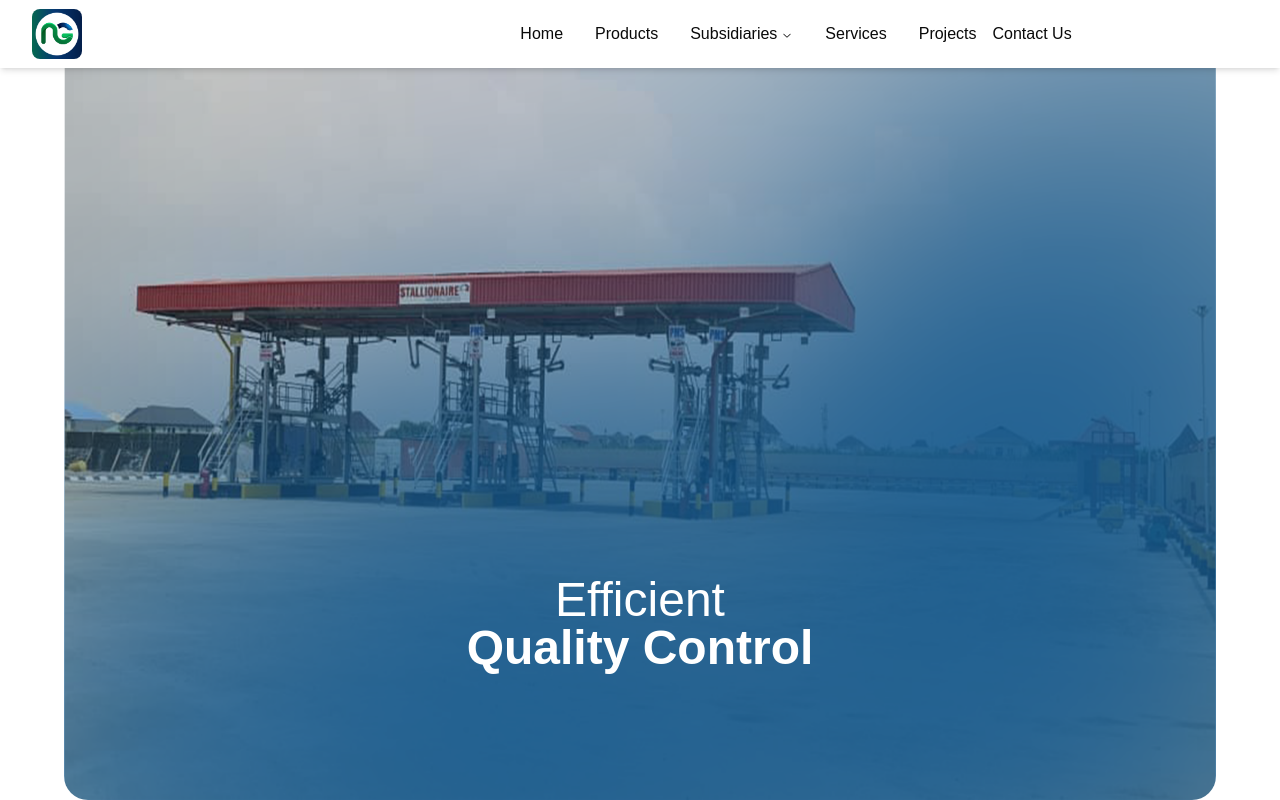
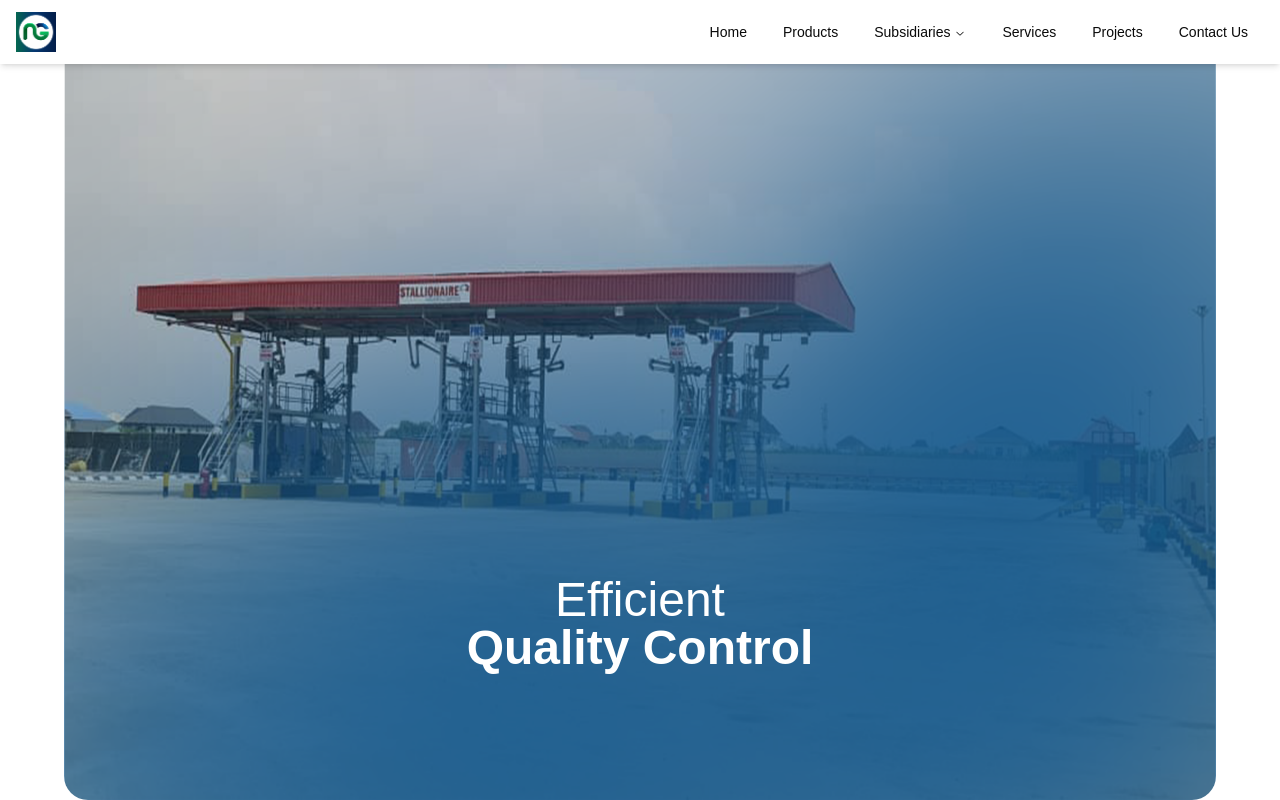
Before and after one commit to KnextKoder/niketolad, a Next.js app: page / in a window 1280 px wide. Built offline with nearby package versions, Linux system fonts and the light colour scheme.

Commit message:
UI edits to client, footer, navbar and image carousel components

```diff
--- a/components/custom/clients.tsx
+++ b/components/custom/clients.tsx
@@ -77,7 +77,7 @@ export function Clients() {
   return (
     <section className="py-16 pt-14 flex flex-col bg-gradient-to-l from-slate-50 to-niketolad/60">
       <div className="container mx-auto px-4 h-full">
-        <h2 className="mb-12 text-center text-3xl md:text-5xl font-bold my-3">Our Clients Trust Us</h2>
+        <h2 className="mb-12 text-center text-3xl md:text-5xl font-bold my-3 bg-white py-3">Our Clients Trust Us</h2>
         <div className="space-y-8 h-full">
           <Swiper {...swiperParams}>
             {clients.map((client, index) => (
@@ -111,7 +111,7 @@ export function Clients() {
       </div>
     {/* ================================================================================================================================================================= */}
       <div className="container mx-auto px-4 h-full mt-9">
-        <h2 className="mb-12 text-center text-3xl md:text-5xl font-bold my-3  ">Our Partners</h2>
+        <h2 className="mb-12 text-center text-3xl md:text-5xl font-bold my-3 bg-white py-3">Our Partners</h2>
         <div className="space-y-8 h-full">
           <Swiper {...swiperParams}>
             {partners1.map((client, index) => (
--- a/components/custom/footer.tsx
+++ b/components/custom/footer.tsx
@@ -95,7 +95,7 @@ const Footer = () => {
                 <div>
                   <h3 className="font-semibold text-lg mb-1">Email</h3>
                   <p className="opacity-80 text-sm">
-                    info@nikentoladgroup.com
+                    john.olatunde@nikentoladgroup.com
                   </p>
                 </div>
               </div>
--- a/components/navbar.tsx
+++ b/components/navbar.tsx
@@ -9,98 +9,58 @@ import {
   NavigationMenuLink,
   NavigationMenuList,
   NavigationMenuTrigger,
+  navigationMenuTriggerStyle, // Import trigger style
 } from "@/components/ui/navigation-menu"
 import Image from "next/image"
 import Placeholder from "@/public/Nikentolad Logos/Nikentolad group.png";
-
-// const components: { title: string; href: string; description: string }[] = [
-//   {
-//     title: "Farm Tanks",
-//     href: "/docs/primitives/alert-dialog",
-//     description:
-//       "Lorem ipsum dolor sit amet, consectetur adipiscing elit. Sed do eiusmod tempor incididunt ut labore et dolore magna aliqua.",
-//   },
-//   {
-//     title: "Farm Tankers",
-//     href: "/docs/primitives/hover-card",
-//     description:
-//       "Lorem ipsum dolor sit amet, consectetur adipiscing elit. Sed do eiusmod tempor incididunt ut labore et dolore magna aliqua.",
-//   },
-//   {
-//     title: "Aviation Fuel Handling",
-//     href: "/docs/primitives/progress",
-//     description:
-//       "Lorem ipsum dolor sit amet, consectetur adipiscing elit. Sed do eiusmod tempor incididunt ut labore et dolore magna aliqua.",
-//   },
-//   {
-//     title: "Pipeline Installation",
-//     href: "/docs/primitives/scroll-area",
-//     description: "Lorem ipsum dolor sit amet, consectetur adipiscing elit. Sed do eiusmod tempor incididunt ut labore et dolore magna aliqua.",
-//   },
-//   {
-//     title: "Building Construction",
-//     href: "/docs/primitives/tabs",
-//     description:
-//       "Lorem ipsum dolor sit amet, consectetur adipiscing elit. Sed do eiusmod tempor incididunt ut labore et dolore magna aliqua.",
-//   },
-//   {
-//     title: "Fuel Bowser Sales/Retrofit",
-//     href: "/docs/primitives/tooltip",
-//     description:
-//       "Lorem ipsum dolor sit amet, consectetur adipiscing elit. Sed do eiusmod tempor incididunt ut labore et dolore magna aliqua.",
-//   },
-// ]
+import { Menu, X } from 'lucide-react'; // Import icons for mobile menu
 
 export function NavBar() {
   const [isOpen, setIsOpen] = React.useState(false);
 
   return (
-    <div className="fixed top-0 left-0 right-0 z-50 flex flex-col md:flex-row items-center justify-center md:justify-normal lg:justify-normal p-4 bg-white shadow-md">
-      <div className="md:w-1/4 flex items-center justify-between w-full">
-        <div className="flex items-center justify-between w-full md:w-auto">
-          <div className="group inline-flex h-9 w-max items-center justify-center rounded-md bg-background px-4 py-2 text-sm font-medium transition-colors hover:bg-accent hover:text-accent-foreground focus:bg-accent focus:text-accent-foreground focus:outline-none disabled:pointer-events-none disabled:opacity-50 data-[active]:bg-accent/50 data-[state=open]:bg-accent/50">
+    <nav className="fixed top-0 left-0 right-0 z-50 bg-white shadow-md w-full">
+      <div className="container mx-auto px-4 flex items-center justify-between h-16">
+        {/* Logo */}
+        <div className="flex-shrink-0">
+          <Link href="/" passHref className="flex items-center gap-2">
             <Image
-              className="not-prose object-cover object-bottom rounded-lg"
+              className="object-contain" // Use contain to prevent distortion
               src={Placeholder}
-              width={50}
-              height={50}
-              alt="hero image"
-              placeholder="blur"
+              width={40} // Slightly smaller logo
+              height={40}
+              alt="Nikentolad Group Logo"
+            // Removed placeholder="blur" as it might not be necessary for small logos
             />
+            {/* Optional: Add text logo */}
+            {/* <span className="font-semibold text-lg">Nikentolad</span> */}
+          </Link>
         </div>
-          <button
-            className="md:hidden text-xl"
-            onClick={() => setIsOpen(!isOpen)}
-          >
-            ☰
-          </button>
-        </div>
-      </div>
-      <div className="md:w-3/4 flex justify-center items-center">
-        <NavigationMenu className={`${isOpen ? "block" : "hidden"} md:flex`}>
-          <NavigationMenuList className="flex flex-col md:flex-row gap-3">
+
+        {/* Desktop Navigation */}
+        <div className="hidden md:flex md:items-center md:space-x-4">
+          <NavigationMenu>
+            <NavigationMenuList>
               <NavigationMenuItem>
-              <Link href="/" passHref>
-                <span className="font-medium text-base">
+                <Link href="/" legacyBehavior passHref>
+                  <NavigationMenuLink className={navigationMenuTriggerStyle()}>
                     Home
-                </span>
-              </Link>
-            </NavigationMenuItem>
-            <NavigationMenuItem className="pl-4">
-              <Link href="/products" passHref>
-                <span className="font-medium text-base">
-                  Products
-                </span>
+                  </NavigationMenuLink>
                 </Link>
               </NavigationMenuItem>
               <NavigationMenuItem>
-              <NavigationMenuTrigger>
-                <span className="font-medium text-base">
-                  Subsidiaries
-                </span>
-              </NavigationMenuTrigger>
+                <Link href="/products" legacyBehavior passHref>
+                  <NavigationMenuLink className={navigationMenuTriggerStyle()}>
+                    Products
+                  </NavigationMenuLink>
+                </Link>
+              </NavigationMenuItem>
+              <NavigationMenuItem>
+                <NavigationMenuTrigger>Subsidiaries</NavigationMenuTrigger>
                 <NavigationMenuContent>
-                <ul className="grid gap-3 p-6 w-[260px] md:w-[400px] lg:w-[500px] lg:grid-cols-[.75fr_1fr]">
+                  {/* Keep existing dropdown structure but adjust width/grid if needed */}
+                  <ul className="grid gap-3 p-4 md:w-[400px] lg:w-[500px] lg:grid-cols-[.75fr_1fr]">
+                    {/* ...existing ListItem components... */}
                     <ListItem href="/#subsidiary" title="Nikentolad Farms Limited">
                       was established and incorporated in Nigeria in the year 2016 with RC 1377435. The company is into the production of farm products.
                     </ListItem>
@@ -123,53 +83,62 @@ export function NavBar() {
                 </NavigationMenuContent>
               </NavigationMenuItem>
               <NavigationMenuItem>
-              <Link href="/#services" passHref>
-                <span className="font-medium text-base">
+                <Link href="/#services" legacyBehavior passHref>
+                  <NavigationMenuLink className={navigationMenuTriggerStyle()}>
                     Services
-                </span>
+                  </NavigationMenuLink>
                 </Link>
               </NavigationMenuItem>
-            <NavigationMenuItem className="pl-4">
-              <Link href="/projects" passHref>
-                <span className="font-medium text-base">
+              <NavigationMenuItem>
+                <Link href="/projects" legacyBehavior passHref>
+                  <NavigationMenuLink className={navigationMenuTriggerStyle()}>
                     Projects
-                </span>
+                  </NavigationMenuLink>
                 </Link>
               </NavigationMenuItem>
-            {/* <NavigationMenuItem>
-              <NavigationMenuTrigger>
-                <span className="font-medium text-base">
-                  Services
-                </span>
-              </NavigationMenuTrigger>
-              <NavigationMenuContent>
-                <ul className="grid w-[400px] gap-3 p-4 md:w-[500px] md:grid-cols-2 lg:w-[600px] ">
-                  {components.map((component) => (
-                    <ListItem
-                      key={component.title}
-                      title={component.title}
-                      href={component.href}
-                    >
-                      {component.description}
-                    </ListItem>
-                  ))}
-                </ul>
-              </NavigationMenuContent>
-            </NavigationMenuItem> */}
               <NavigationMenuItem>
-              <Link href="#footer" passHref>
-                <span className="font-medium text-base">
+                <Link href="#footer" legacyBehavior passHref>
+                  <NavigationMenuLink className={navigationMenuTriggerStyle()}>
                     Contact Us
-                </span>
+                  </NavigationMenuLink>
                 </Link>
               </NavigationMenuItem>
             </NavigationMenuList>
           </NavigationMenu>
         </div>
+
+        {/* Mobile Menu Button */}
+        <div className="md:hidden flex items-center">
+          <button
+            onClick={() => setIsOpen(!isOpen)}
+            className="inline-flex items-center justify-center p-2 rounded-md text-gray-700 hover:text-gray-900 hover:bg-gray-100 focus:outline-none focus:ring-2 focus:ring-inset focus:ring-indigo-500"
+            aria-expanded={isOpen}
+          >
+            <span className="sr-only">Open main menu</span>
+            {isOpen ? <X className="block h-6 w-6" aria-hidden="true" /> : <Menu className="block h-6 w-6" aria-hidden="true" />}
+          </button>
         </div>
+      </div>
+
+      {/* Mobile Navigation Menu */}
+      <div className={cn("md:hidden", isOpen ? "block" : "hidden")}>
+        <div className="px-2 pt-2 pb-3 space-y-1 sm:px-3 border-t">
+          {/* Mobile Links - Consider styling them differently if needed */}
+          <Link href="/" passHref className="block px-3 py-2 rounded-md text-base font-medium text-gray-700 hover:text-gray-900 hover:bg-gray-50" onClick={() => setIsOpen(false)}>Home</Link>
+          <Link href="/products" passHref className="block px-3 py-2 rounded-md text-base font-medium text-gray-700 hover:text-gray-900 hover:bg-gray-50" onClick={() => setIsOpen(false)}>Products</Link>
+          {/* Mobile Subsidiaries - Could be a simple link or a collapsible section */}
+          {/* For simplicity, linking to the section for now */}
+          <Link href="/#subsidiary" passHref className="block px-3 py-2 rounded-md text-base font-medium text-gray-700 hover:text-gray-900 hover:bg-gray-50" onClick={() => setIsOpen(false)}>Subsidiaries</Link>
+          <Link href="/#services" passHref className="block px-3 py-2 rounded-md text-base font-medium text-gray-700 hover:text-gray-900 hover:bg-gray-50" onClick={() => setIsOpen(false)}>Services</Link>
+          <Link href="/projects" passHref className="block px-3 py-2 rounded-md text-base font-medium text-gray-700 hover:text-gray-900 hover:bg-gray-50" onClick={() => setIsOpen(false)}>Projects</Link>
+          <Link href="#footer" passHref className="block px-3 py-2 rounded-md text-base font-medium text-gray-700 hover:text-gray-900 hover:bg-gray-50" onClick={() => setIsOpen(false)}>Contact Us</Link>
+        </div>
+      </div>
+    </nav>
   )
 }
 
+// ListItem component remains the same
 const ListItem = React.forwardRef<
   React.ElementRef<"a">,
   React.ComponentPropsWithoutRef<"a">
@@ -186,7 +155,7 @@ const ListItem = React.forwardRef<
           {...props}
         >
           <div className="text-sm font-medium leading-none">{title}</div>
-          <p className="line-clamp-2 text-sm leading-snug text-muted-foreground">
+          <p className="line-clamp-3 text-sm leading-snug text-muted-foreground"> {/* Increased line-clamp slightly */}
             {children}
           </p>
         </a>
```
Also changed, not shown: components/image-carousel.tsx (+44 -109 lines). Lines whose indentation alone changed are shown as unchanged.
